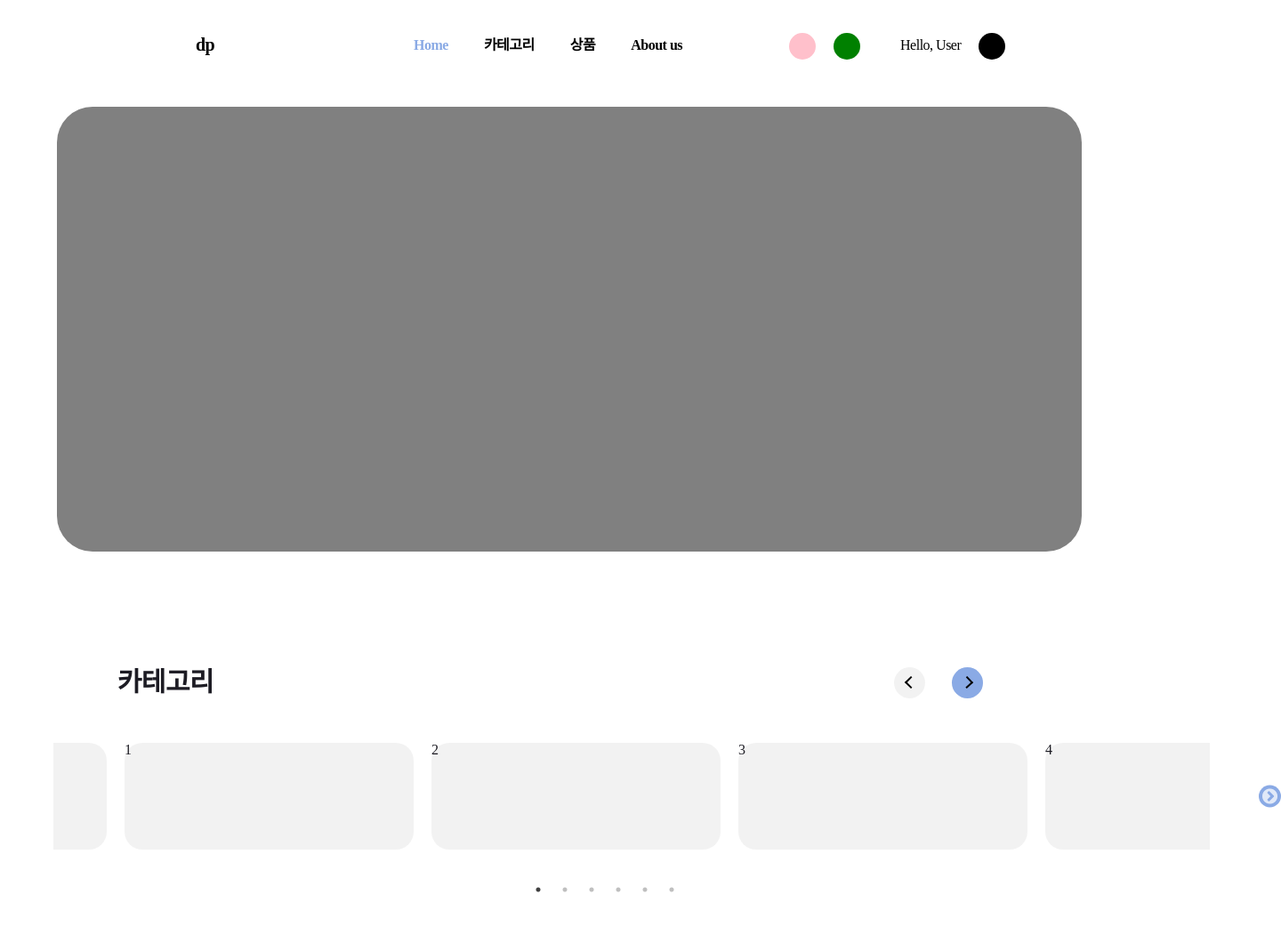
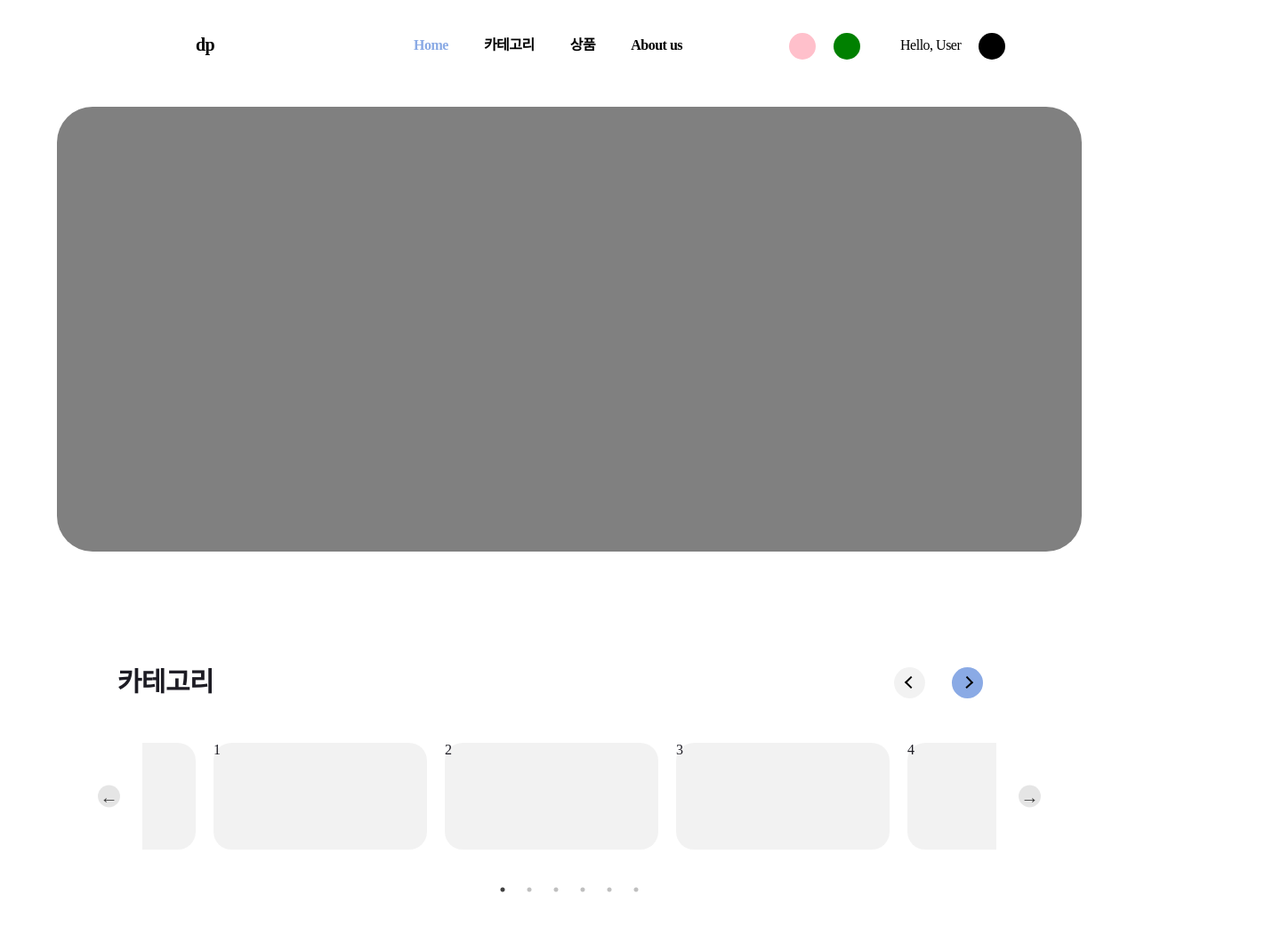
Before and after one commit to Project-TMusic/dp_frontend, a React (Create React App) app: page / in a window 1280 px wide. Shown: the top 1042 px of the page at 89% size, 1440 px wide, since content can reach past the window. Built offline with nearby package versions, Linux system fonts and the light colour scheme; a web font is replaced by a local one.

Commit message:
style: 방향버튼 hover시 색 바꿈

```diff
--- a/src/components/common/Category/styled.ts
+++ b/src/components/common/Category/styled.ts
@@ -83,8 +83,7 @@ export const CategorySection = styled.div`
 
 export const CarouselStyled = styled(Slider)`
   .slick-list {
-    width: 130rem;
-    margin-left: 6rem;
+    width: 75vw;
 
     position: relative;
 
@@ -106,11 +105,10 @@ export const CarouselStyled = styled(Slider)`
     margin-bottom: 9rem;
   }
 
-  .slick-prev,
-  .slick-next {
+  .slick-prev {
     position: absolute;
     top: 25%;
-    right: -80px;
+    left: -50px;
 
     display: block;
 
@@ -125,10 +123,46 @@ export const CarouselStyled = styled(Slider)`
     background: transparent;
   }
 
+  .slick-next {
+    position: absolute;
+    top: 25%;
+    right: -50px;
+
+    display: block;
+
+    width: 25px;
+    height: 25px;
+
+    cursor: pointer;
+
+    color: black;
+    border-radius: 50%;
+    outline: none;
+    background: transparent;
+  }
+
+  .slick-prev:before {
+    padding: 0 0.25rem 0 0.25rem;
+    font-size: 20px;
+    font-family: 'Pretendard';
+    border-radius: 1.5rem;
+    color: black;
+  }
+
+  .slick-next:before {
+    padding: 0 0.25rem 0 0.25rem;
+    font-size: 20px;
+    font-family: 'Pretendard';
+    border-radius: 1.5rem;
+    color: black;
+  }
+
   .slick-arrow {
-    background-color: #8aaae5;
+    background-color: rgba(0, 0, 0, 0.1);
+    :hover {
+      background-color: rgba(138, 170, 229, 0.5);
+    }
   }
   .slick-arrow:hover {
-    background-color: rgba(0, 0, 0, 0.05);
   }
 `;
```
